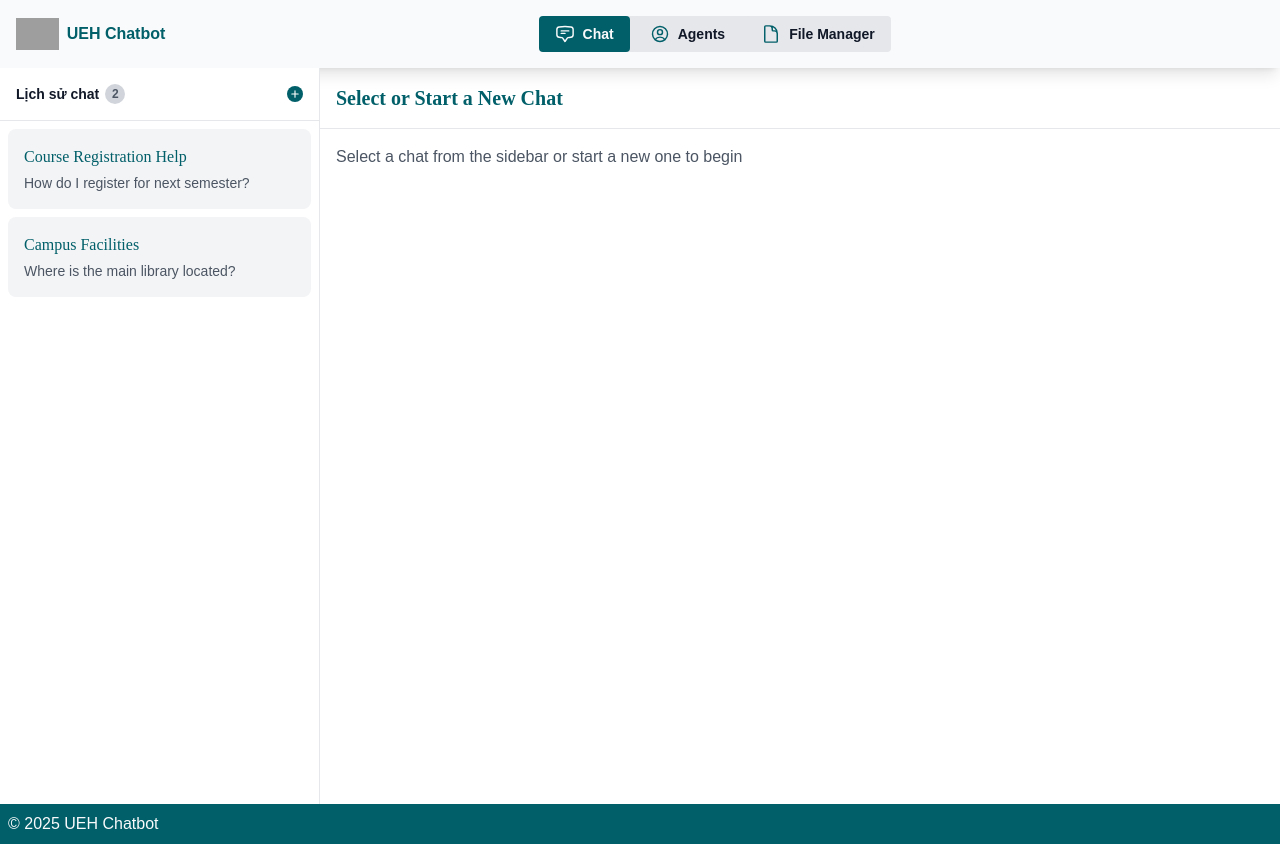
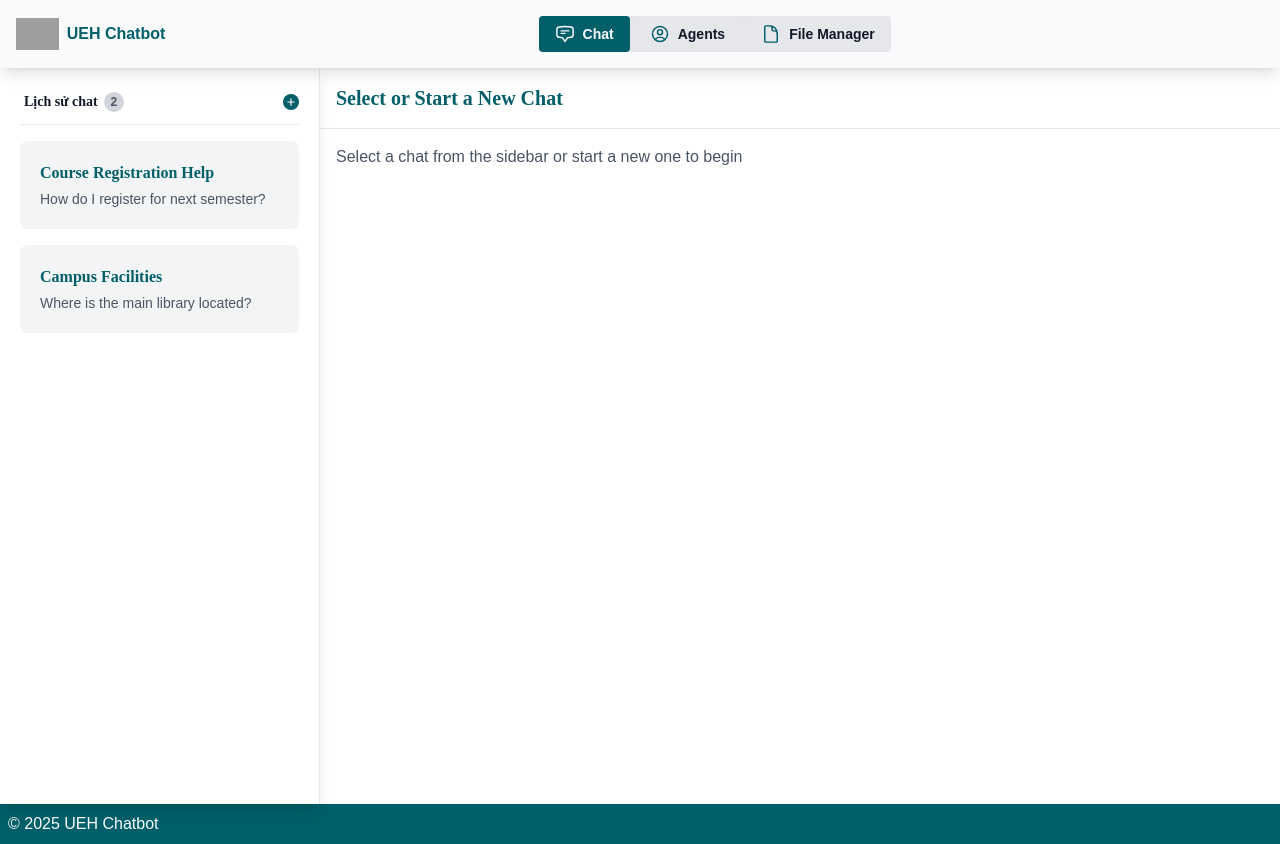
Before and after one commit to AnVuTrong/practice-redux, a React (Create React App) app: page /chat in a window 1280 px wide. Built offline with nearby package versions, Linux system fonts and the light colour scheme; grey boxes are pictures that could not be loaded.

Commit message:
Add Tailwind scrollbar plugin and update font styles

```diff
--- a/package.json
+++ b/package.json
@@ -20,6 +20,7 @@
     "react-redux": "^9.2.0",
     "react-router-dom": "^7.2.0",
     "react-scripts": "5.0.1",
+    "tailwind-scrollbar": "^4.0.1",
     "tailwindcss": "3.4.1",
     "typescript": "^4.4.2",
     "web-vitals": "^2.1.0"
--- a/src/components/chat.components/ChatHistoryItem.component.tsx
+++ b/src/components/chat-sidebar.components/ChatHistoryItem.component.tsx
@@ -24,11 +24,11 @@ export const ChatHistoryItem: React.FC<ChatHistoryItemProps> = ({
       ${isActive ? 'bg-secondary' : 'bg-background-secondary'} group`}>
       <button
         onClick={() => onClick(chat.id)}
-        className="w-full text-left p-4 hover:bg-secondary/50 transition-colors duration-200"
+        className="w-full text-left p-5 hover:bg-secondary/50 transition-colors duration-200"
       >
         <div className="flex justify-between items-start relative">
           <div className="flex-1 min-w-0">
-            <h3 className="font-medium text-primary truncate">{chat.title}</h3>
+            <h1 className="font-bold text-primary truncate">{chat.title}</h1>
             <p className="text-sm text-text-secondary truncate mt-1">{chat.preview}</p>
           </div>
           <button
--- a/src/components/chat.components/ChatHistoryList.component.tsx
+++ b/src/components/chat-sidebar.components/ChatHistoryList.component.tsx
@@ -16,7 +16,9 @@ export const ChatHistoryList: React.FC<ChatHistoryListProps> = ({
   onChatDelete
 }) => {
   return (
-    <div className="overflow-y-auto h-[calc(100%-4rem)] p-2">
+    <div className="h-[calc(100vh-10rem)] p-5 flex-1 space-y-4 overflow-y-auto
+      scrollbar-thin scrollbar-thumb-secondary-dark scrollbar-track-secondary/30
+      hover:scrollbar-thumb-primary/50 transition-colors">
       {chatHistory.map((chat) => (
         <ChatHistoryItem
           key={chat.id}
--- a/src/components/chat.components/ChatSidebar.component.tsx
+++ b/src/components/chat-sidebar.components/ChatSidebar.component.tsx
@@ -26,7 +26,8 @@ export const ChatSidebar: React.FC<ChatSidebarProps> = ({
     ${isMobile ? 'absolute' : 'relative'}
     ${isOpen ? 'translate-x-0' : '-translate-x-full'}
     transition-transform duration-300 ease-in-out
-    w-80 h-full bg-background-secondary border-r border-secondary z-10
+    w-80 h-full bg-background-secondary border-r border-secondary
+    shadow-lg
   `;
 
   return (
--- a/src/components/chat.components/ChatSidebarHeader.component.tsx
+++ b/src/components/chat-sidebar.components/ChatSidebarHeader.component.tsx
@@ -10,13 +10,13 @@ export const ChatSidebarHeader: React.FC<ChatSidebarHeaderProps> = ({
   onNewChat
 }) => {
   return (
-    <div className="p-4 border-b border-secondary flex justify-between items-center">
-      <span className="text-text-primary font-bold text-sm flex items-center">
+    <div className="flex justify-between items-center border-b m-5 -mb-1 pb-2 border-secondary -z-10">
+      <h1 className="text-text-primary font-bold text-sm flex items-center p-1 my-auto justify-between">
         Lịch sử chat
         <h2 className="ml-1.5 bg-secondary-dark text-text-secondary rounded-full w-5 h-5 flex items-center justify-center text-xs">
           {chatCount}
         </h2>
-      </span>
+      </h1>
       <button
         onClick={onNewChat}
         className="w-4 h-4 bg-primary text-white rounded-full hover:bg-primary-light transition-colors flex items-center justify-center"
--- a/src/components/header.components/Header.component.tsx
+++ b/src/components/header.components/Header.component.tsx
@@ -7,7 +7,7 @@ import { Navigation } from './Navigation.component';
 export const Header = () => {
   // #005f69
   return (
-    <header className='bg-background-primary text-primary font-bold p-4 shadow-lg relative'>
+    <header className='bg-background-primary text-primary font-bold p-4 shadow-lg z-10 relative'>
       <nav className='container mx-auto flex items-center justify-between'>
         <Logo />
         <p className='pl-2'>UEH Chatbot</p>
--- a/src/index.css
+++ b/src/index.css
@@ -2,10 +2,10 @@
 @tailwind components;
 @tailwind utilities;
 
-@import url('https://fonts.googleapis.com/css2?family=Merriweather:ital,wght@0,300;0,400;0,700;0,900;1,300;1,400;1,700;1,900&family=Poppins:ital,wght@0,100;0,200;0,300;0,400;0,500;0,600;0,700;0,800;0,900;1,100;1,200;1,300;1,400;1,500;1,600;1,700;1,800;1,900&display=swap');
+@import url('https://fonts.googleapis.com/css2?family=Merriweather:ital,wght@0,300;0,400;0,700;0,900;1,300;1,400;1,700;1,900&family=Montserrat:ital,wght@0,100..900;1,100..900&family=Poppins:ital,wght@0,100;0,200;0,300;0,400;0,500;0,600;0,700;0,800;0,900;1,100;1,200;1,300;1,400;1,500;1,600;1,700;1,800;1,900&display=swap');
 
 h1 {
-  font-family: 'Merriweather', serif;
+  font-family: 'Montserrat', 'Merriweather', serif;
 }
 
 h2 {
@@ -17,7 +17,7 @@ h3 {
 }
 
 p {
-  font-family: 'Poppins', sans-serif;
+  font-family: 'Montserrat', 'Poppins', sans-serif;
 }
 
 body {
--- a/src/pages/Chat.page.tsx
+++ b/src/pages/Chat.page.tsx
@@ -1,6 +1,6 @@
 import React from 'react';
-import { ChatSidebar } from '../components/chat.components/ChatSidebar.component';
-import { ChatContent } from '../components/chat.components/ChatContent.component';
+import { ChatSidebar } from '../components/chat-sidebar.components/ChatSidebar.component';
+import { ChatContent } from '../components/chat-sidebar.components/ChatContent.component';
 import { useMobileDetect } from '../hooks/useMobileDetect.hook';
 import { useAppDispatch, useAppSelector } from '../hooks/redux.hook';
 import { setActiveChatId, toggleSidebar, addNewChat, deleteChat } from '../features/chatSlice.feature';
@@ -49,6 +49,7 @@ const Chat = () => {
         isOpen={isSidebarOpen}
         isMobile={isMobile}
       />
+
       <ChatContent
         activeChatId={activeChatId}
         onToggleSidebar={handleToggleSidebar}
--- a/tailwind.config.js
+++ b/tailwind.config.js
@@ -40,5 +40,7 @@ module.exports = {
       }
     },
   },
-  plugins: [],
+  plugins: [
+    require('tailwind-scrollbar'),
+  ],
 }
```
Also changed, not shown: src/components/chat-sidebar.components/ChatContent.component.tsx (renamed from src/components/chat.components/ChatContent.component.tsx), 1 other file (tests, documents, lock files or other folders).
